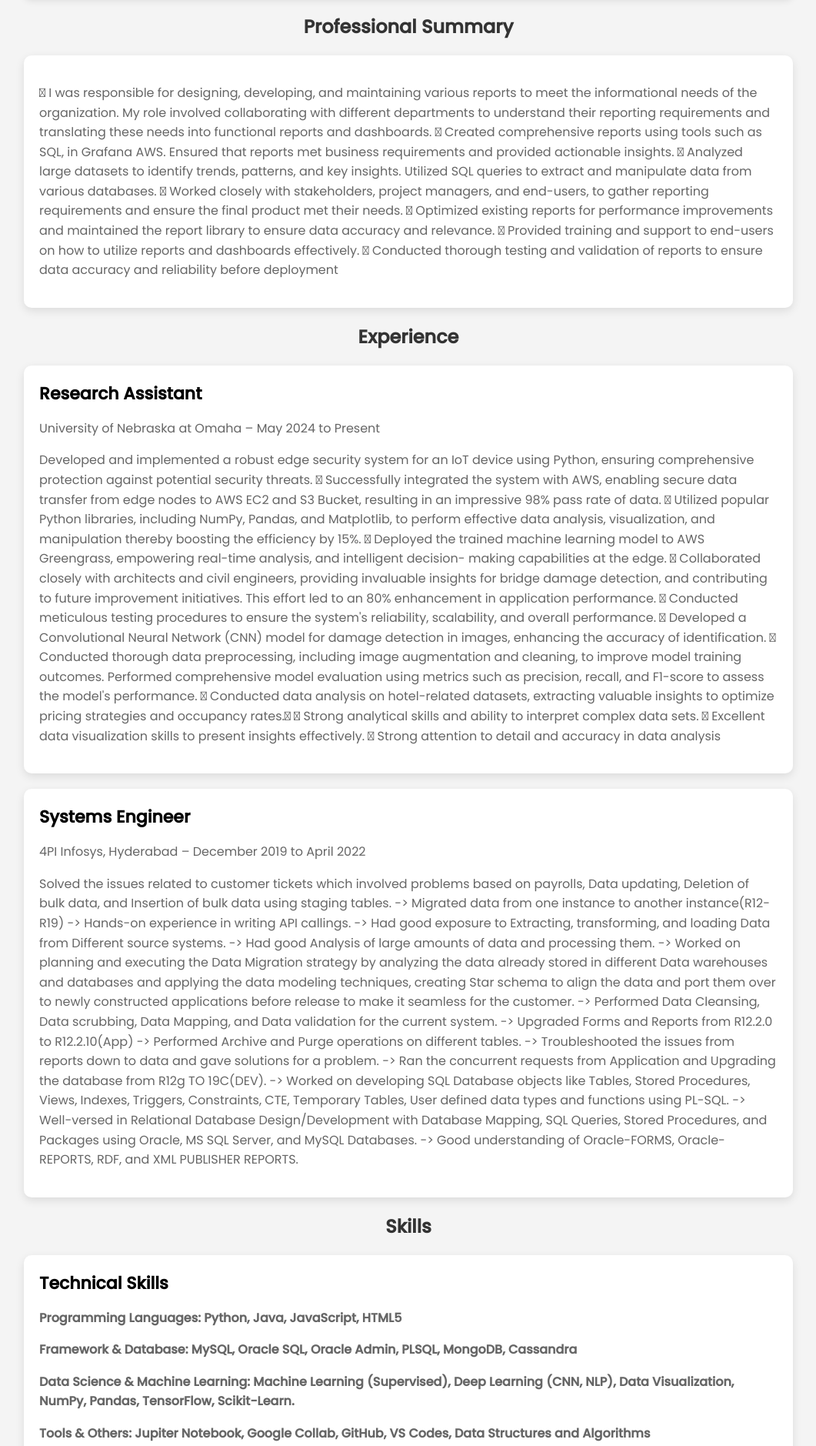
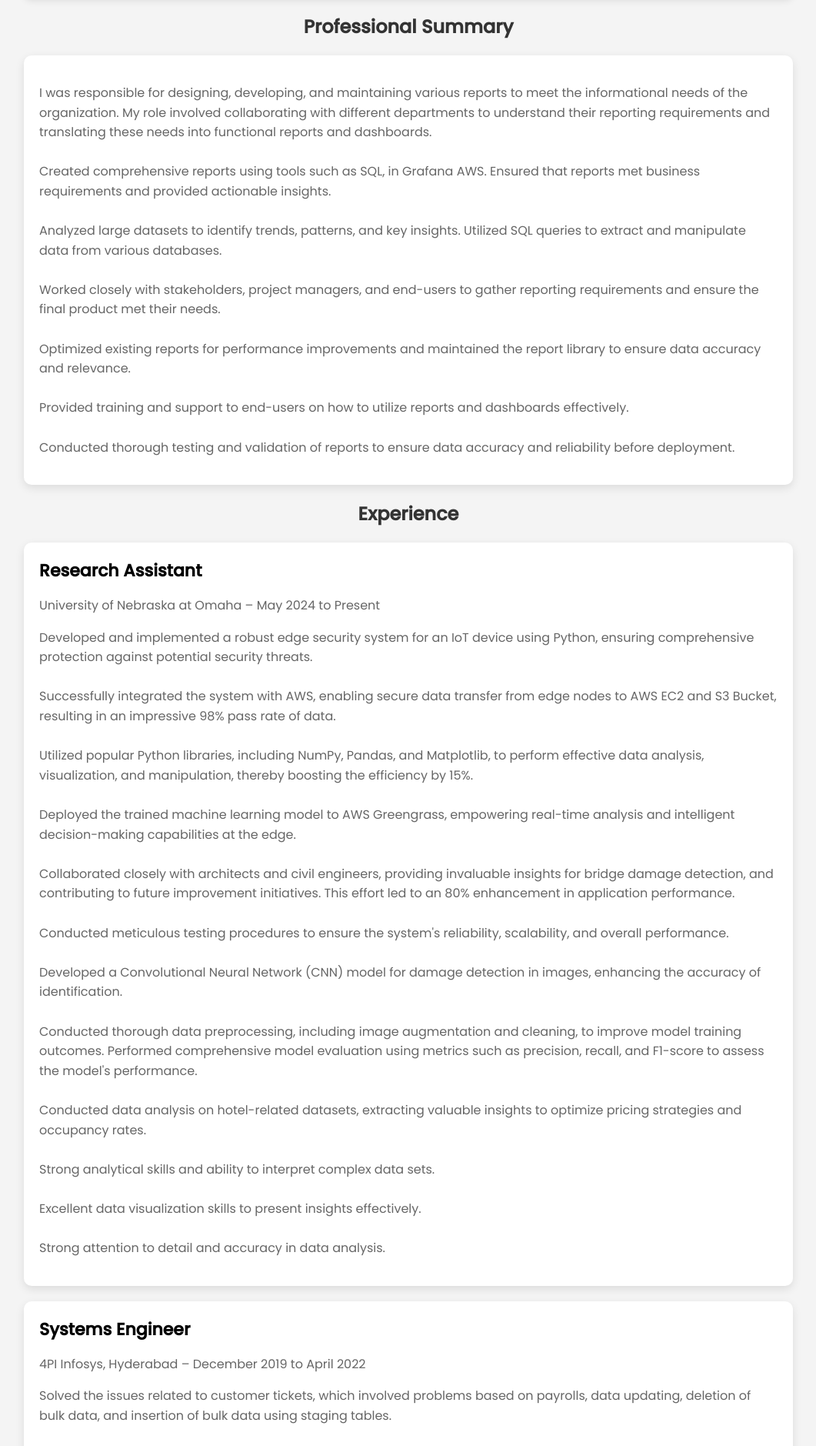
Before and after one commit to patllola/SandeepResume, a plain HTML site: page index.html in a window 1280 px wide. Shown: the part 233-2112 px from the top of the page at 77% size, without its empty margins (109-1170 px from the left). Drawn offline with Linux system fonts and the light colour scheme.

Commit message:
Update index.html
Modified the resume with more experience notes

```diff
--- a/index.html
+++ b/index.html
@@ -3,7 +3,7 @@
 <head>
   <meta charset="UTF-8">
   <meta name="viewport" content="width=device-width, initial-scale=1.0">
-  <title>Sai Madhav</title>
+  <title>Sandeep Reddy Patllola</title>
   <link href="https://fonts.googleapis.com/css2?family=Poppins:wght@300;400;500&display=swap" rel="stylesheet">
   <style>
     body {
@@ -12,7 +12,6 @@
       margin: 0;
       padding: 0;
     }
-
 
     .container {
       max-width: 1000px;
@@ -118,9 +117,9 @@
     <div class="profile-card">
       <img src="./myprofile.jpeg" alt="Your Photo">
       <h2>Sandeep Reddy Patllola</h2>
-      <p>Data Engineering | 4+ Years Experience | Python | SQL | Data Analyst | ML,AI </p>
+      <p>Data Engineering | 4+ Years Experience | Python | SQL | Data Analyst | ML, AI </p>
       <div class="buttons">
-        <a href="https://github.com/madhav3327" target="_blank">
+        <a href="https://github.com/patllola/SandeepResume" target="_blank">
           <button class="btn btn-primary">GitHub</button>
         </a>
         <a href="mailto:psandeepreddy22@gmail.com">
@@ -132,19 +131,20 @@
     <h2>Professional Summary</h2>
 
     <div class="card">
-      <p> I was responsible for designing, developing, and maintaining various reports to meet the informational needs of the
-organization. My role involved collaborating with different departments to understand their reporting requirements and
-translating these needs into functional reports and dashboards.
- Created comprehensive reports using tools such as SQL, in Grafana AWS. Ensured that reports met business requirements and
-provided actionable insights.
- Analyzed large datasets to identify trends, patterns, and key insights. Utilized SQL queries to extract and manipulate data from
-various databases.
- Worked closely with stakeholders, project managers, and end-users, to gather reporting requirements and ensure the final
-product met their needs.
- Optimized existing reports for performance improvements and maintained the report library to ensure data accuracy and
-relevance.
- Provided training and support to end-users on how to utilize reports and dashboards effectively.
- Conducted thorough testing and validation of reports to ensure data accuracy and reliability before deployment</p>
+      <p>I was responsible for designing, developing, and maintaining various reports to meet the informational needs of the organization. My role involved collaborating with different departments to understand their reporting requirements and translating these needs into functional reports and dashboards.
+        <br><br>
+        Created comprehensive reports using tools such as SQL, in Grafana AWS. Ensured that reports met business requirements and provided actionable insights.
+        <br><br>
+        Analyzed large datasets to identify trends, patterns, and key insights. Utilized SQL queries to extract and manipulate data from various databases.
+        <br><br>
+        Worked closely with stakeholders, project managers, and end-users to gather reporting requirements and ensure the final product met their needs.
+        <br><br>
+        Optimized existing reports for performance improvements and maintained the report library to ensure data accuracy and relevance.
+        <br><br>
+        Provided training and support to end-users on how to utilize reports and dashboards effectively.
+        <br><br>
+        Conducted thorough testing and validation of reports to ensure data accuracy and reliability before deployment.
+      </p>
     </div>
 
     <h2>Experience</h2>
@@ -152,67 +152,74 @@ relevance.
     <div class="card">
       <h3>Research Assistant</h3>
       <p>University of Nebraska at Omaha – May 2024 to Present</p>
-      <p>Developed and implemented a robust edge security system for an IoT device using Python, ensuring comprehensive
-protection against potential security threats.
- Successfully integrated the system with AWS, enabling secure data transfer from edge nodes to AWS EC2 and S3 Bucket,
-resulting in an impressive 98% pass rate of data.
- Utilized popular Python libraries, including NumPy, Pandas, and Matplotlib, to perform effective data analysis,
-visualization, and manipulation thereby boosting the efficiency by 15%.
- Deployed the trained machine learning model to AWS Greengrass, empowering real-time analysis, and intelligent decision-
-making capabilities at the edge.
- Collaborated closely with architects and civil engineers, providing invaluable insights for bridge damage detection, and
-contributing to future improvement initiatives. This effort led to an 80% enhancement in application performance.
- Conducted meticulous testing procedures to ensure the system's reliability, scalability, and overall performance.
- Developed a Convolutional Neural Network (CNN) model for damage detection in images, enhancing the accuracy of
-identification.
- Conducted thorough data preprocessing, including image augmentation and cleaning, to improve model training outcomes.
-Performed comprehensive model evaluation using metrics such as precision, recall, and F1-score to assess the model's
-performance.
- Conducted data analysis on hotel-related datasets, extracting valuable insights to optimize pricing strategies and occupancy
-rates.
- Strong analytical skills and ability to interpret complex data sets.
- Excellent data visualization skills to present insights effectively.
- Strong attention to detail and accuracy in data analysis</p>
+      <p>Developed and implemented a robust edge security system for an IoT device using Python, ensuring comprehensive protection against potential security threats.
+        <br><br>
+        Successfully integrated the system with AWS, enabling secure data transfer from edge nodes to AWS EC2 and S3 Bucket, resulting in an impressive 98% pass rate of data.
+        <br><br>
+        Utilized popular Python libraries, including NumPy, Pandas, and Matplotlib, to perform effective data analysis, visualization, and manipulation, thereby boosting the efficiency by 15%.
+        <br><br>
+        Deployed the trained machine learning model to AWS Greengrass, empowering real-time analysis and intelligent decision-making capabilities at the edge.
+        <br><br>
+        Collaborated closely with architects and civil engineers, providing invaluable insights for bridge damage detection, and contributing to future improvement initiatives. This effort led to an 80% enhancement in application performance.
+        <br><br>
+        Conducted meticulous testing procedures to ensure the system's reliability, scalability, and overall performance.
+        <br><br>
+        Developed a Convolutional Neural Network (CNN) model for damage detection in images, enhancing the accuracy of identification.
+        <br><br>
+        Conducted thorough data preprocessing, including image augmentation and cleaning, to improve model training outcomes. Performed comprehensive model evaluation using metrics such as precision, recall, and F1-score to assess the model's performance.
+        <br><br>
+        Conducted data analysis on hotel-related datasets, extracting valuable insights to optimize pricing strategies and occupancy rates.
+        <br><br>
+        Strong analytical skills and ability to interpret complex data sets.
+        <br><br>
+        Excellent data visualization skills to present insights effectively.
+        <br><br>
+        Strong attention to detail and accuracy in data analysis.
+      </p>
     </div>
-
 
     <div class="card">
       <h3>Systems Engineer</h3>
       <p>4PI Infosys, Hyderabad – December 2019 to April 2022</p>
-      <p>Solved the issues related to customer tickets which involved problems based on payrolls, Data updating, Deletion of bulk
-data, and Insertion of bulk data using staging tables.
--> Migrated data from one instance to another instance(R12-R19)
--> Hands-on experience in writing API callings.
--> Had good exposure to Extracting, transforming, and loading Data from Different source systems.
--> Had good Analysis of large amounts of data and processing them.
--> Worked on planning and executing the Data Migration strategy by analyzing the data already stored in different Data
-warehouses and databases and applying the data modeling techniques, creating Star schema to align the data and port them
-over to newly constructed applications before release to make it seamless for the customer.
--> Performed Data Cleansing, Data scrubbing, Data Mapping, and Data validation for the current system.
--> Upgraded Forms and Reports from R12.2.0 to R12.2.10(App)
--> Performed Archive and Purge operations on different tables.
--> Troubleshooted the issues from reports down to data and gave solutions for a problem.
--> Ran the concurrent requests from Application and Upgrading the database from R12g TO 19C(DEV).
--> Worked on developing SQL Database objects like Tables, Stored Procedures, Views, Indexes, Triggers, Constraints, CTE,
-Temporary Tables, User defined data types and functions using PL-SQL.
--> Well-versed in Relational Database Design/Development with Database Mapping, SQL Queries, Stored Procedures, and
-Packages using Oracle, MS SQL Server, and MySQL Databases.
--> Good understanding of Oracle-FORMS, Oracle-REPORTS, RDF, and XML PUBLISHER REPORTS.</p>
+      <p>Solved the issues related to customer tickets, which involved problems based on payrolls, data updating, deletion of bulk data, and insertion of bulk data using staging tables.
+        <br><br>
+        Migrated data from one instance to another instance (R12-R19).
+        <br><br>
+        Hands-on experience in writing API calls.
+        <br><br>
+        Had good exposure to extracting, transforming, and loading data from different source systems.
+        <br><br>
+        Analyzed large amounts of data and processed them.
+        <br><br>
+        Worked on planning and executing the data migration strategy by analyzing the data already stored in different data warehouses and databases. Applied data modeling techniques, creating a star schema to align the data and port them over to newly constructed applications before release, ensuring a seamless experience for the customer.
+        <br><br>
+        Performed data cleansing, scrubbing, mapping, and validation for the current system.
+        <br><br>
+        Upgraded Forms and Reports from R12.2.0 to R12.2.10 (App).
+        <br><br>
+        Performed Archive and Purge operations on different tables.
+        <br><br>
+        Troubleshot issues from reports down to data and provided solutions for the problem.
+        <br><br>
+        Ran concurrent requests from applications and upgraded the database from R12g to 19C (DEV).
+        <br><br>
+        Worked on developing SQL database objects such as tables, stored procedures, views, indexes, triggers, constraints, CTE, temporary tables, user-defined data types, and functions using PL-SQL.
+        <br><br>
+        Well-versed in relational database design/development with database mapping, SQL queries, stored procedures, and packages using Oracle, MS SQL Server, and MySQL databases.
+        <br><br>
+        Good understanding of Oracle FORMS, Oracle REPORTS, RDF, and XML PUBLISHER REPORTS.
+      </p>
     </div>
 
     <h2>Skills</h2>
 
     <div class="card">
       <h3>Technical Skills</h3>
-      <p><Strong>Programming Languages: Python, Java, JavaScript, HTML5</p>
-      <p><Strong>Framework & Database: MySQL, Oracle SQL, Oracle Admin, PLSQL, MongoDB, Cassandra</p>
-      <p><Strong>Data Science & Machine Learning: Machine Learning (Supervised), Deep Learning (CNN, NLP), Data Visualization,
-NumPy, Pandas, TensorFlow, Scikit-Learn.</p>
-      <p><Strong>Tools & Others: Jupiter Notebook, Google Collab, GitHub, VS Codes, Data Structures and Algorithms</p>
-      <p><Strong>Cloud: AWS, EC2- Instance, Sage maker (ML Models), S3, Lambda, DynamoDB. Data Mining, Data Migration, Data
-Cleansing, Data Analysis, Python, SQL, R, Machine Learning, Tableau, Amazon Grafana
-Desktop, Support, Windows 10, Troubleshooting, support, Windows, Imaging, Deployment, Printers, O-365, Microsoft
-Office, Hardware Repairs and Setting up Desktop Configuration.</p>
+      <p><strong>Programming Languages:</strong> Python, Java, JavaScript, HTML5</p>
+      <p><strong>Framework & Database:</strong> MySQL, Oracle SQL, Oracle Admin, PLSQL, MongoDB, Cassandra</p>
+      <p><strong>Data Science & Machine Learning:</strong> Machine Learning (Supervised), Deep Learning (CNN, NLP), Data Visualization, NumPy, Pandas, TensorFlow, Scikit-Learn</p>
+      <p><strong>Tools & Others:</strong> Jupyter Notebook, Google Colab, GitHub, VS Code, Data Structures and Algorithms</p>
+      <p><strong>Cloud:</strong> AWS, EC2 Instance, SageMaker (ML Models), S3, Lambda, DynamoDB. Data Mining, Data Migration, Data Cleansing, Data Analysis, Python, SQL, R, Machine Learning, Tableau, Amazon Grafana. Desktop Support, Windows 10, Troubleshooting, Support, Windows, Imaging, Deployment, Printers, O-365, Microsoft Office, Hardware Repairs, and Desktop Configuration.</p>
     </div>
 
     <h2>Education</h2>
@@ -232,22 +239,15 @@ Office, Hardware Repairs and Setting up Desktop Configuration.</p>
     <h2>Projects</h2>
 
     <div class="card">
-      <h3>Free Lancing</h3>
-      <p> ->Face Recognition ML Model: Developing a machine learning model specialized in recognizing faces from a set of trained
-images.
--> Real-time Object Detection for the Visually Impaired: Working on a project that aims to detect objects in real-time scenarios
-to assist blind individuals in navigating their environment(working).
--> Hotel Budget Data Analysis: Undertaken a project focusing on analyzing hotel budgets across the USA to derive financial
-insights.
--> Network Data Loss Analysis: Developed a project aimed at investigating and resolving issues related to data loss in network
-communications.
--> ML Model with RFC (Random Forest Classifier): Constructed a model utilizing Random Forest for predictive analytics on
-structured datasets.
--> Damage Detection using CNN: Developed a Convolutional Neural Network model to identify and classify structural damages
-in images.
--> Autoencoder Project: Implemented an autoencoder neural network to detect anomalies in Images and for feature extraction.</p>
+      <h3>Freelancing</h3>
+      <p><strong>Face Recognition ML Model:</strong> Developed a machine learning model specialized in recognizing faces from a set of trained images.</p>
+      <p><strong>Real-time Object Detection for the Visually Impaired:</strong> Worked on a project that aims to detect objects in real-time scenarios to assist blind individuals in navigating their environment (ongoing).</p>
+      <p><strong>Hotel Budget Data Analysis:</strong> Analyzed hotel budgets across the USA to derive financial insights.</p>
+      <p><strong>Network Data Loss Analysis:</strong> Developed a project aimed at investigating and resolving issues related to data loss in network communications.</p>
+      <p><strong>ML Model with RFC (Random Forest Classifier):</strong> Constructed a model utilizing Random Forest for predictive analytics on structured datasets.</p>
+      <p><strong>Damage Detection using CNN:</strong> Developed a Convolutional Neural Network model to identify and classify structural damages in images.</p>
+      <p><strong>Autoencoder Project:</strong> Implemented an autoencoder neural network to detect anomalies in images and for feature extraction.</p>
     </div>
-
 
   <footer>
     &copy; 2024 Sandeep Reddy Patllola | All Rights Reserved
```
